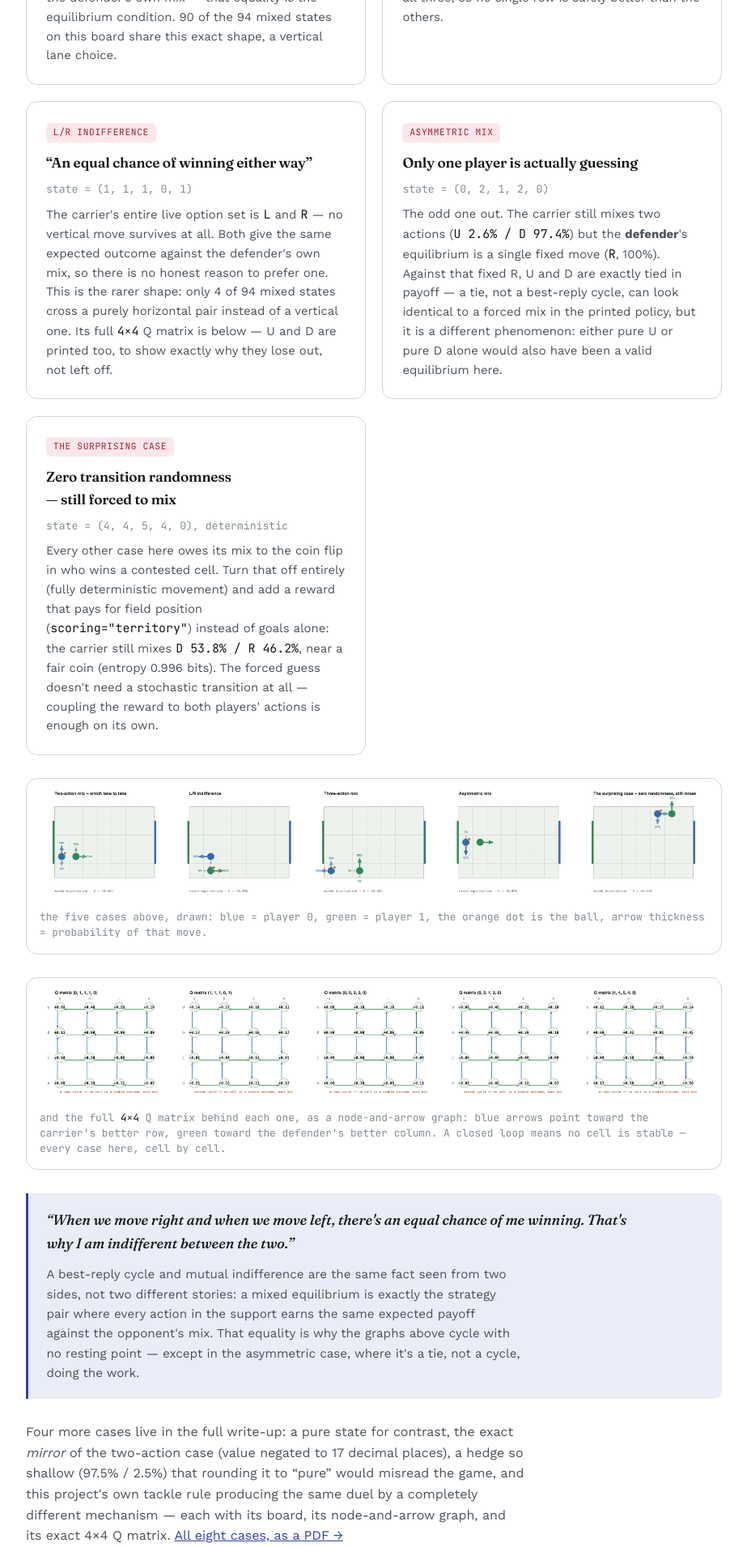
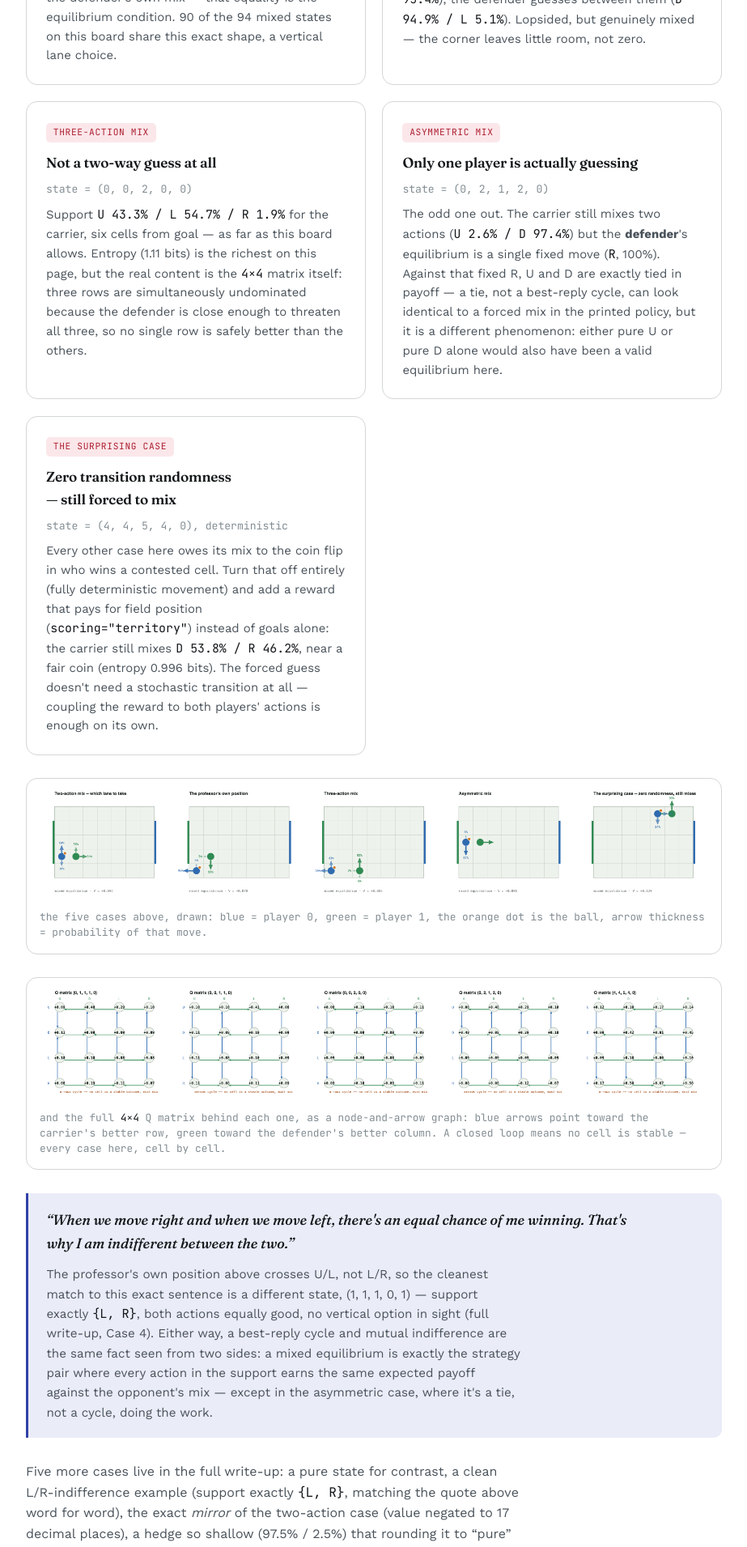
Before and after one commit to Charith-Reddy-Pareddy/the-mixed-game, a React (Vite) app: page / in a window 1280 px wide. Shown: the part 2920-4831 px from the top of the page at 81% size, without its empty margins (178-1101 px from the left). Built offline with nearby package versions, Linux system fonts and the light colour scheme.

Commit message:
Feature the professor's exact position

```diff
--- a/src/App.jsx
+++ b/src/App.jsx
@@ -191,6 +191,17 @@ function Positions() {
             equilibrium condition. 90 of the 94 mixed states on this board
             share this exact shape, a vertical lane choice.
           </CaseCard>
+          <CaseCard tag="The professor's position" state="(0, 0, 1, 1, 0)" title="Players at (0,0) and (1,1) &mdash; his own sketch">
+            This is the board position drawn at the meeting, coordinate for
+            coordinate: the carrier pinned in the back corner{' '}
+            <span className="mono">(0, 0)</span>, the defender diagonally
+            adjacent at <span className="mono">(1, 1)</span>. Pinned in the
+            corner, the carrier&apos;s two live escapes are straight up the
+            sideline or across the back line (<span className="mono">
+            U 4.6% / L 95.4%</span>); the defender guesses between them
+            (<span className="mono">D 94.9% / L 5.1%</span>). Lopsided, but
+            genuinely mixed &mdash; the corner leaves little room, not zero.
+          </CaseCard>
           <CaseCard tag="Three-action mix" state="(0, 0, 2, 0, 0)" title="Not a two-way guess at all">
             Support <span className="mono">U 43.3% / L 54.7% / R 1.9%</span>{' '}
             for the carrier, six cells from goal &mdash; as far as this board
@@ -199,17 +210,6 @@ function Positions() {
             itself: three rows are simultaneously undominated because the
             defender is close enough to threaten all three, so no single row
             is safely better than the others.
-          </CaseCard>
-          <CaseCard tag="L/R indifference" state="(1, 1, 1, 0, 1)" title="&ldquo;An equal chance of winning either way&rdquo;">
-            The carrier&apos;s entire live option set is{' '}
-            <span className="mono">L</span> and <span className="mono">R</span>{' '}
-            &mdash; no vertical move survives at all. Both give the same
-            expected outcome against the defender&apos;s own mix, so there is
-            no honest reason to prefer one. This is the rarer shape: only 4 of
-            94 mixed states cross a purely horizontal pair instead of a
-            vertical one. Its full <span className="mono">4&times;4</span> Q
-            matrix is below &mdash; U and D are printed too, to show exactly
-            why they lose out, not left off.
           </CaseCard>
           <CaseCard tag="Asymmetric mix" state="(0, 2, 1, 2, 0)" title="Only one player is actually guessing">
             The odd one out. The carrier still mixes two actions
@@ -261,26 +261,32 @@ function Positions() {
             between the two.&rdquo;
           </p>
           <p className="callout-body">
-            A best-reply cycle and mutual indifference are the same fact seen
-            from two sides, not two different stories: a mixed equilibrium is
-            exactly the strategy pair where every action in the support earns
-            the same expected payoff against the opponent&apos;s mix. That
-            equality is why the graphs above cycle with no resting point &mdash;
-            except in the asymmetric case, where it&apos;s a tie, not a cycle,
-            doing the work.
+            The professor&apos;s own position above crosses U/L, not L/R, so
+            the cleanest match to this exact sentence is a different state,
+            (1, 1, 1, 0, 1) &mdash; support exactly <span className="mono">
+            {'{L, R}'}</span>, both actions equally good, no vertical option
+            in sight (full write-up, Case 4). Either way, a best-reply cycle
+            and mutual indifference are the same fact seen from two sides:
+            a mixed equilibrium is exactly the strategy pair where every
+            action in the support earns the same expected payoff against the
+            opponent&apos;s mix &mdash; except in the asymmetric case, where
+            it&apos;s a tie, not a cycle, doing the work.
           </p>
         </div>
 
         <p>
-          Four more cases live in the full write-up: a pure state for
-          contrast, the exact <em>mirror</em> of the two-action case (value
-          negated to 17 decimal places), a hedge so shallow (97.5% / 2.5%)
-          that rounding it to &ldquo;pure&rdquo; would misread the game, and
-          this project&apos;s own tackle rule producing the same duel by a
-          completely different mechanism &mdash; each with its board, its
-          node-and-arrow graph, and its exact 4&times;4 Q matrix.{' '}
+          Five more cases live in the full write-up: a pure state for
+          contrast, a clean L/R-indifference example (support exactly
+          {' '}<span className="mono">{'{L, R}'}</span>, matching the quote
+          above word for word), the exact <em>mirror</em> of the two-action
+          case (value negated to 17 decimal places), a hedge so shallow
+          (97.5% / 2.5%) that rounding it to &ldquo;pure&rdquo; would
+          misread the game, and this project&apos;s own tackle rule
+          producing the same duel by a completely different mechanism
+          &mdash; each with its board, its node-and-arrow graph, and its
+          exact 4&times;4 Q matrix.{' '}
           <a href="https://github.com/Charith-Reddy-Pareddy/soccer-markov-nash/blob/main/docs/positions.pdf">
-            All eight cases, as a PDF &rarr;
+            All nine cases, as a PDF &rarr;
           </a>
         </p>
 
```
Also changed, not shown: public/figures/positions_web.png, public/figures/positions_web_matrix.png, 4 other files (tests, documents, lock files or other folders).
